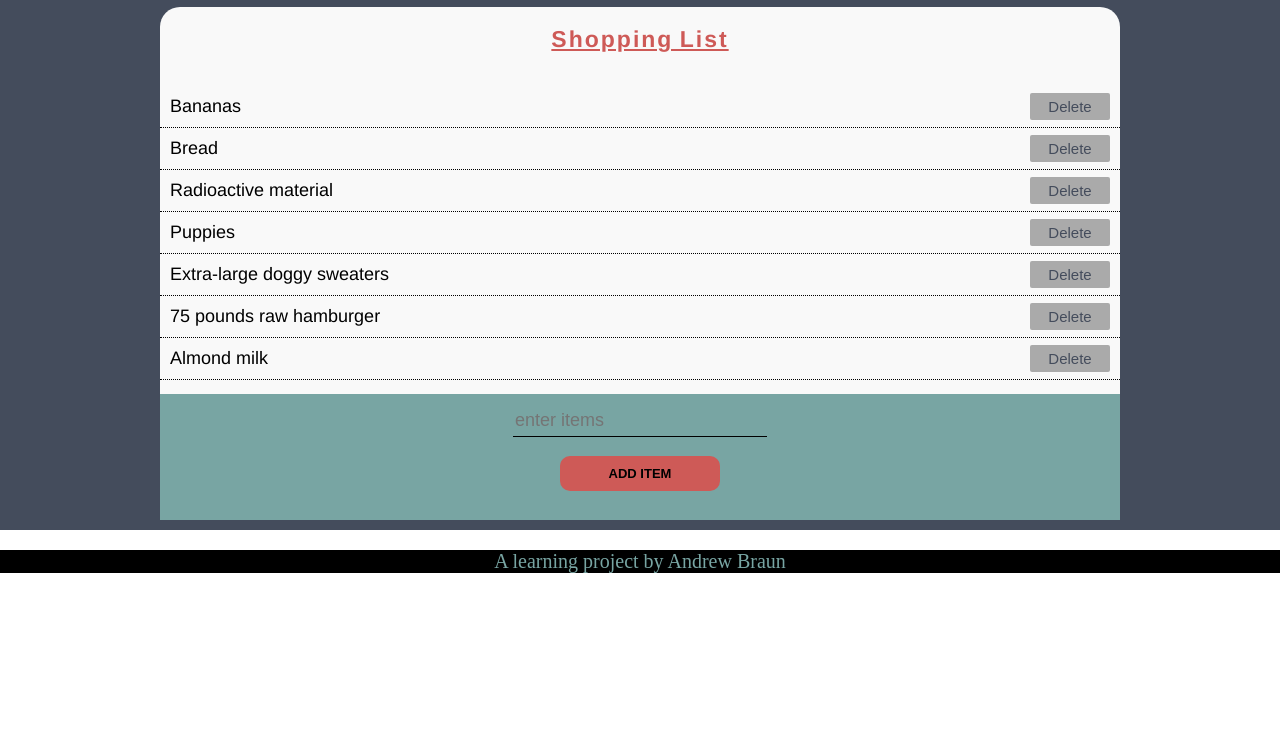
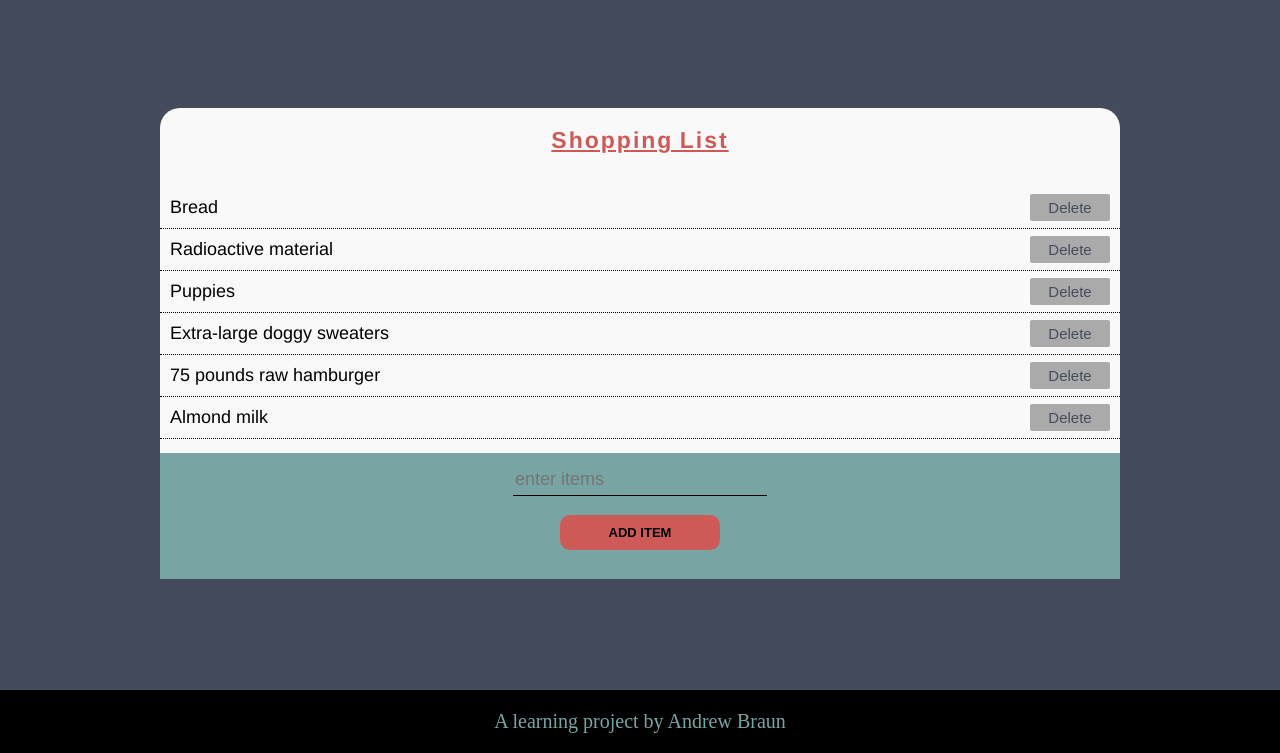
Before and after one commit to andrew-braun/ztm-shopping-list, a plain HTML site: page index.html in a window 1280 px wide. Shown: the part 47-800 px from the top of the page. Drawn offline with Linux system fonts and the light colour scheme.

Commit message:
style: Convert page to Flex layout with sticky footer

```diff
--- a/index.html
+++ b/index.html
@@ -8,17 +8,17 @@
 		<title>Document</title>
 	</head>
 	<body>
-		<nav>
+		<div class="page-container">
+			<header class="main-header">
+				<nav clas="main-nav">
 					<h1>Time2Shop</h1>
 				</nav>
+			</header>
 			<main>
 				<div class="main-container">
 					<div class="list-box">
 						<h2>Shopping List</h2>
 						<ul class="shopping-list" id="shopping-list">
-						<li class="shopping-item">
-							<span>Bananas</span><button class="delete-button">Delete</button>
-						</li>
 							<li class="shopping-item">
 								<span>Bread</span> <button class="delete-button">Delete</button>
 							</li>
@@ -27,7 +27,8 @@
 								<button class="delete-button">Delete</button>
 							</li>
 							<li class="shopping-item">
-							<span>Puppies</span> <button class="delete-button">Delete</button>
+								<span>Puppies</span>
+								<button class="delete-button">Delete</button>
 							</li>
 							<li class="shopping-item">
 								<span>Extra-large doggy sweaters</span>
@@ -58,6 +59,8 @@
 			<footer>
 				<p>A learning project by Andrew Braun</p>
 			</footer>
+		</div>
+
 		<script src="script.js"></script>
 	</body>
 </html>
--- a/style.css
+++ b/style.css
@@ -16,7 +16,8 @@ html,
 body {
 	font-size: 10px;
 	margin: 0;
-	padding: 0;
+    padding: 0;
+    background-color: var(--main-slate);
 }
 
 h1 {
@@ -29,12 +30,27 @@ h2 {
 	font-size: 2.5rem;
 }
 
-/* NAV */
+/* PAGE CONTAINER */
+.page-container {
+    display: flex;
+    flex-direction: column;
+    min-width: 0;
+    width: 100%;
+    min-height: 100vh;
+    height: 100%;
+}
+
+/* HEADER */
+header {
+    flex: 0 1 auto;
+}
+
 nav {
-	display: flex;
-	padding: 0.5rem 2rem;
+    display: flex;
+    padding: 0.5rem 2rem;
+    align-items: center;
 	background-color: black;
-	color: white;
+    color: white;
 }
 
 nav ul {
@@ -56,16 +72,12 @@ main {
 	display: flex;
 	flex-direction: column;
 	justify-content: space-around;
-	align-items: center;
-	flex: 1 1 auto;
-	min-height: 0;
-	max-height: 100%;
-	background-color: var(--main-slate);
+    align-items: center;
+    flex: 1 2 auto;
 }
 
 .main-container {
-	display: flex;
-	flex-direction: row;
+    flex: 0 1 auto;
 }
 
 /* CONTENT BOXES */
@@ -74,10 +86,8 @@ main {
 	flex-direction: column;
 	min-width: 32rem;
 	width: 90vw;
-	min-height: 50rem;
 	margin: 1rem;
 	background-color: #f9f9f9;
-
 	border-radius: 20px;
 	font-size: 1.4rem;
 }
@@ -212,7 +222,7 @@ button:hover {
 
 /* FOOTER */
 footer {
-	height: min-content;
+    flex: 0 1 auto;
 	background-color: black;
     color: var(--main-green);
     text-align: center;
```
Also changed, not shown: 1 other file. Lines whose indentation alone changed are shown as unchanged.
